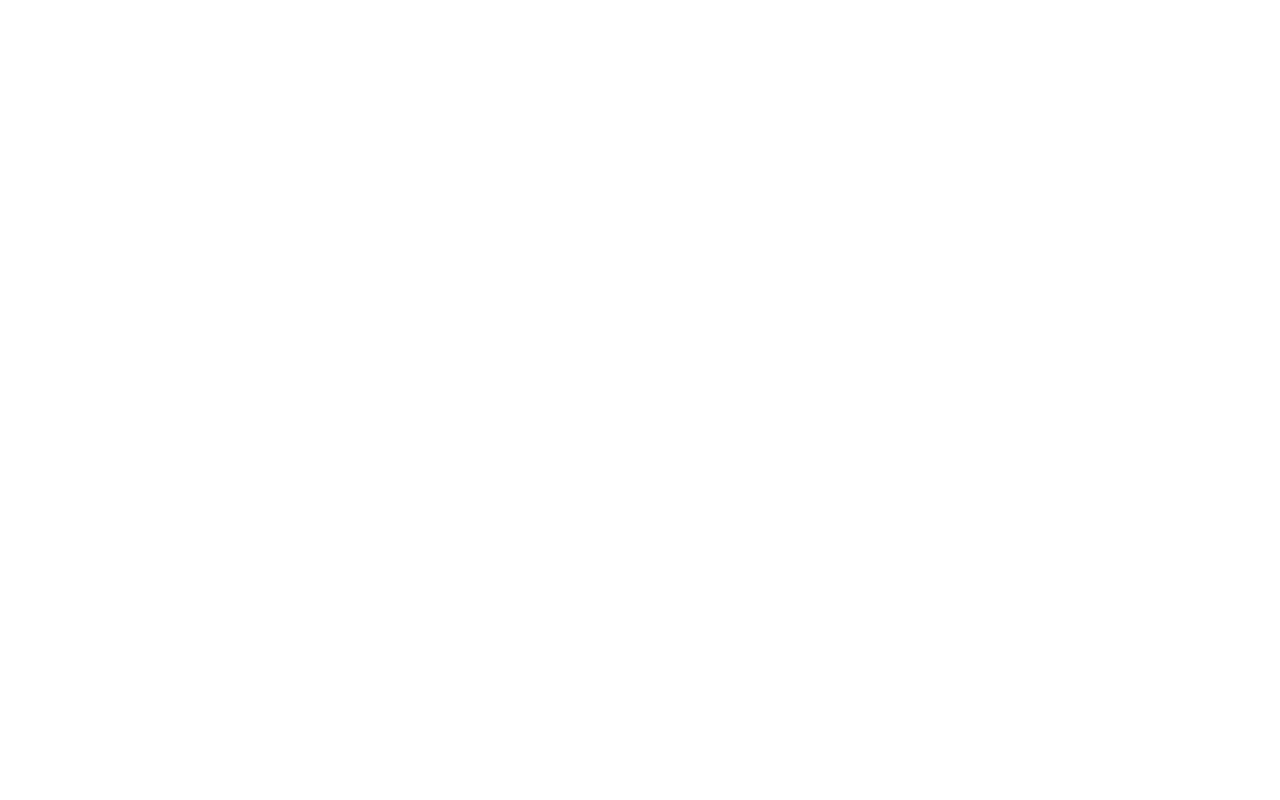
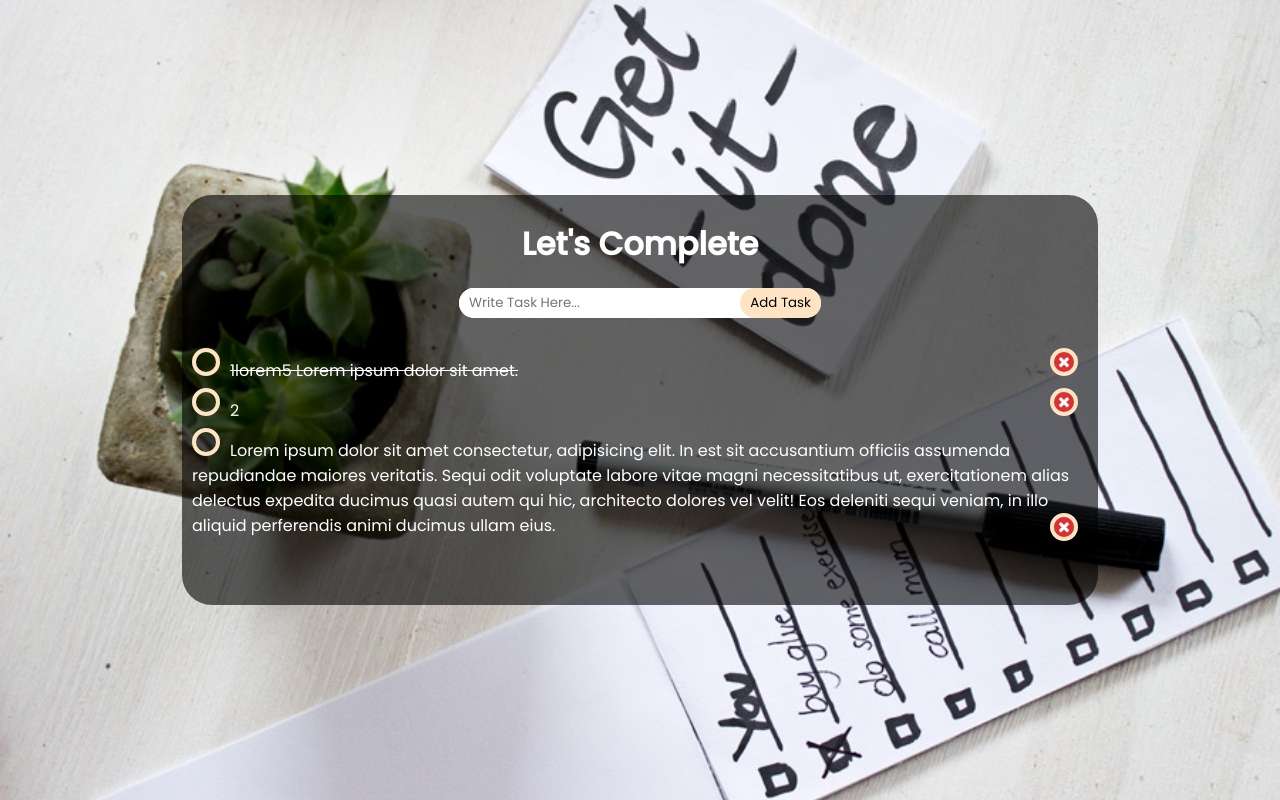
Before and after one commit to tanishtt/jsProjects, a plain HTML site: page todo-list/index.html in a window 1280 px wide. Drawn offline with Linux system fonts and the light colour scheme.

Commit message:
almost completed with html css of to-do app.

```diff
--- a/todo-list/index.html
+++ b/todo-list/index.html
@@ -4,8 +4,31 @@
     <meta charset="UTF-8">
     <meta name="viewport" content="width=device-width, initial-scale=1.0">
     <title>DIT (Do It Today)</title>
+    <link rel="stylesheet" href="style.css">
+    <link rel="preconnect" href="https://fonts.googleapis.com">
+<link rel="preconnect" href="https://fonts.gstatic.com" crossorigin>
+<link href="https://fonts.googleapis.com/css2?family=Poppins:wght@400;500&display=swap" rel="stylesheet">
 </head>
 <body>
+    <div id="main">
 
+        <div id="to-do">
+            <h1>Let's Complete</h1>
+            <div id="search-box">
+                <input type="text" placeholder="Write Task Here..." id="input">
+                <button type="button" id="button">Add Task</button>
+            </div>
+            <ul>
+                <li class="toggle">1lorem5
+                    Lorem ipsum dolor sit amet.
+                </li>
+                <li>2</li>
+                <li>Lorem ipsum dolor sit amet consectetur, adipisicing elit. In est sit accusantium officiis assumenda repudiandae maiores veritatis. Sequi odit voluptate labore vitae magni necessitatibus ut, exercitationem alias delectus expedita ducimus quasi autem qui hic, architecto dolores vel velit! Eos deleniti sequi veniam, in illo aliquid perferendis animi ducimus ullam eius.
+
+
+                </li>
+            </ul>
+        </div>
+    </div>
 </body>
 </html>
--- a/todo-list/style.css
+++ b/todo-list/style.css
@@ -0,0 +1,111 @@
+*{
+    margin: 0;
+    padding: 0;
+    font-family: poppins;
+}
+
+#main{
+    min-height: 100vh;
+    width: 100%;
+    background-image: url("background.jpg");
+    background-size: cover;
+    background-position: center;
+    background-repeat: no-repeat;
+
+    display: flex;
+    justify-content: center;
+    align-items:center;
+    flex-direction: column;
+    /* position: relative; */
+
+}
+#to-do{
+    /* z-index:10; */
+    background-color: rgb(0,0,0,0.6);
+    border-radius: 30px;
+    color: white;
+
+    min-height: 50vh;
+    width: 70%;
+    display: flex;
+    flex-direction: column;
+    align-items: center;
+    padding: 5px 10px;
+
+}
+#to-do h1{
+    margin: 20px auto;
+}
+#search-box{
+    background-color: white;
+    border-radius: 20px;
+    margin-bottom: 30px;
+
+}
+#input{
+    outline: 0;
+    border: 0;
+    padding: 5px 10px;
+    border-radius: 20px;
+
+}
+#button{
+    outline: 0;
+    border: 0;
+    padding: 5px 10px;
+    background-color: bisque;
+    border-radius: 20px;
+    cursor: pointer;
+}
+ul{
+    position: relative;
+}
+ul li{
+    list-style: none;
+    margin-bottom: 5px;
+    /* display: flex;
+    justify-content: space-between; */
+
+}
+ul li::before{
+    content: "";
+
+    background: transparent;
+
+    height: 20px;
+    width: 20px;
+    border-radius: 50%;
+    border: 4px solid bisque;
+    display: inline-block;
+    margin-right: 10px;
+    cursor: pointer;
+
+}
+ul li::after{
+    content: "";
+    /* background-color: white; */
+    background: transparent;
+    background-image: url("cross.png");
+    background-size: cover;
+    /* background-position: center; */
+    height: 20px;
+    width: 20px;
+    border-radius: 50%;
+    border: 4px solid bisque;
+    display: inline-block;
+    margin-right: 10px;
+    cursor: pointer;
+    position: absolute;
+    right: 0;
+}
+.toggle{
+    text-decoration: line-through;
+    /* background: transparent;
+    background-image: url("cross.png");
+    background-size: cover;
+    /* background-position: center; *
+    height: 20px;
+    width: 20px;
+    border-radius: 50%;
+    border: 4px solid bisque; */
+}
```
Also changed, not shown: calculator/index.html (+2 -0 lines), todo-list/background.jpg (added), todo-list/circle.png (added), todo-list/cross.png (added), todo-list/tick.png (added).
